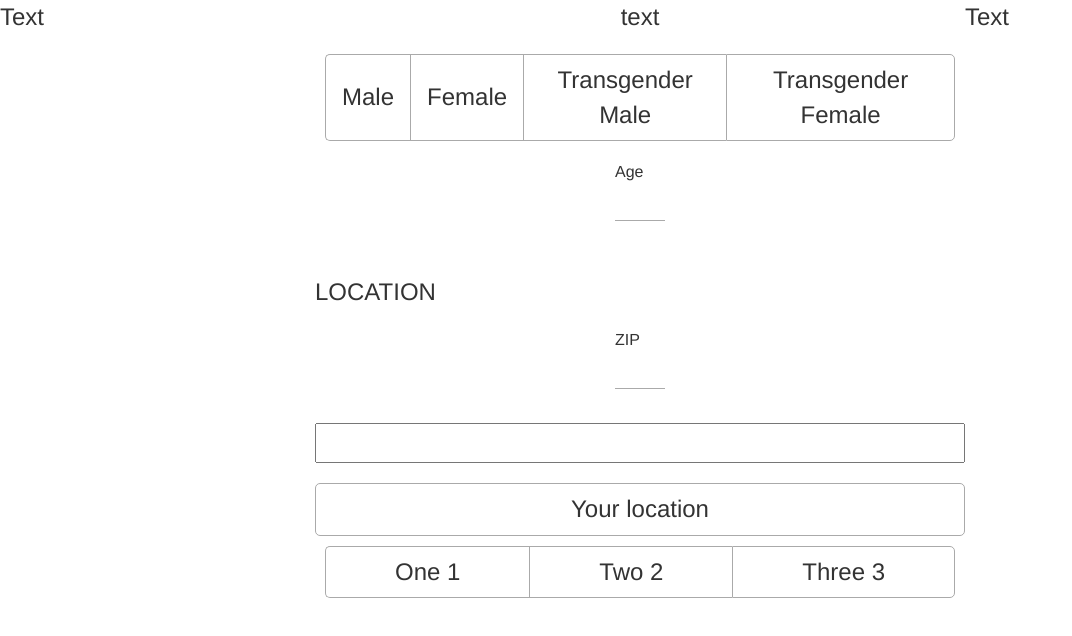
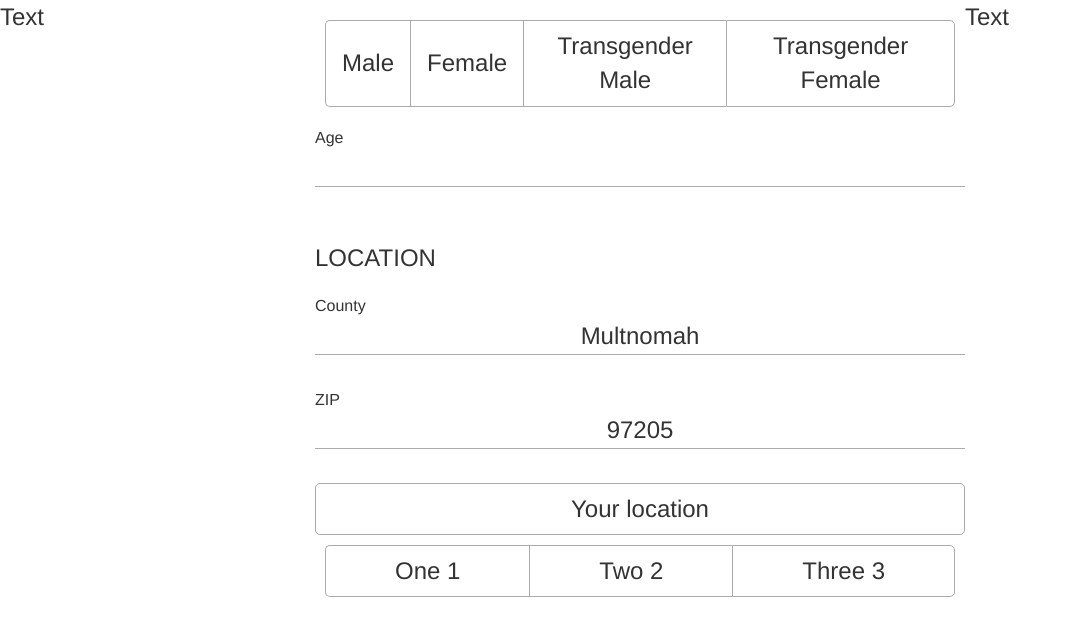
Before and after one commit to pvahanian/shelter-project, a React (Create React App) app: page / in a window 1280 px wide. Shown: the top 636 px of the page, without its empty margins (0-1072 px from the left). Built offline with nearby package versions, Linux system fonts and the light colour scheme.

Commit message:
Add text input underlining animation

```diff
--- a/src/Assets/NumberInput.scss
+++ b/src/Assets/TextInput.scss
@@ -4,7 +4,7 @@
   display: flex;
   flex-direction: column;
 
-  width: 50px;
+  width: 100%;
   height: calc(50px + $big-font-size);
   margin-left: auto;
   margin-right: auto;
@@ -21,3 +21,15 @@
   font-size: 16px;
   text-align: left;
 }
+
+.underline {
+  background-color: $accent-color;
+  margin-top: -1px;
+  height: 1px;
+  transform: scale(0, 1);
+  transition: all 0.2s linear;
+}
+
+.number-input:focus+.underline {
+  transform: scale(1);
+}
--- a/src/GlobalStyle/_colors.scss
+++ b/src/GlobalStyle/_colors.scss
@@ -4,6 +4,7 @@ $theme: 0;
 $primary-color: white;
 $secondary-color: rgba(0,0,255,0.1);
 $dark-border-color: #aaa;
+$accent-color: #33b;
 
 $dark-theme-primary-color: rgb(30,20,80);
 $dark-theme-font-color: white;
--- a/src/components/FieldSelector.js
+++ b/src/components/FieldSelector.js
@@ -1,6 +1,6 @@
 import React from 'react';
 import ExclusiveOption from "./ExclusiveOption";
-import NumberInput from './NumberInput';
+import TextInput from './TextInput';
 import '../Assets/FieldSelector.scss';
 import { ThemeContext } from '../ThemeContext';
 import Section from './Section';
@@ -13,11 +13,13 @@ class FieldSelector extends React.Component {
 
     this.state = {
       age: 25,
-      zip: 97205
+      zip: 97205,
+      county: 'Multnomah'
     }
 
     this.handleAgeChange = this.handleAgeChange.bind(this)
     this.handleZIPChange = this.handleZIPChange.bind(this)
+    this.handleCountyChange = this.handleCountyChange.bind(this)
   }
 
   handleAgeChange(e) {
@@ -30,22 +32,30 @@ class FieldSelector extends React.Component {
     this.setState({ zip: zip })
   }
 
+  handleCountyChange(e) {
+    let county = e.currentTarget.value
+    this.setState({ county: county })
+  }
 
   render() {
     return(
       <>
       <div className={'field-selector ' + this.context}>
-        text
-
         <ExclusiveOption items={['Male', 'Female', 'Transgender Male', 'Transgender Female']}/>
 
-        <NumberInput name='Age' onChange={this.handleAgeChange} />
+        <TextInput name='Age' onChange={this.handleAgeChange} />
 
         <Section name='Location'>
-          <NumberInput name='ZIP' onChange={this.handleZIPChange} />
-
-          <input>
-          </input>
+          <TextInput
+            name='County'
+            value={this.state.county}
+            onChange={this.handleCountyChange}
+          />
+          <TextInput
+            name='ZIP'
+            value={this.state.zip}
+            onChange={this.handleZIPChange}
+          />
 
           <button
             id='your-location-button'
--- a/src/components/NumberInput.js
+++ b/src/components/TextInput.js
@@ -1,7 +1,7 @@
 import React from 'react';
-import '../Assets/NumberInput.scss';
+import '../Assets/TextInput.scss';
 
-class NumberInput extends React.Component {
+class TextInput extends React.Component {
   render() {
     return(
       <div className='number-input-container'>
@@ -9,13 +9,15 @@ class NumberInput extends React.Component {
           { this.props.name }
         </div>
         <input
+          value={this.props.value}
           className='number-input'
           onChange={this.props.onChange}
           type='text'
         />
+        <div class='underline'></div>
       </div>
     );
   }
 };
 
-export default NumberInput;
+export default TextInput;
```
